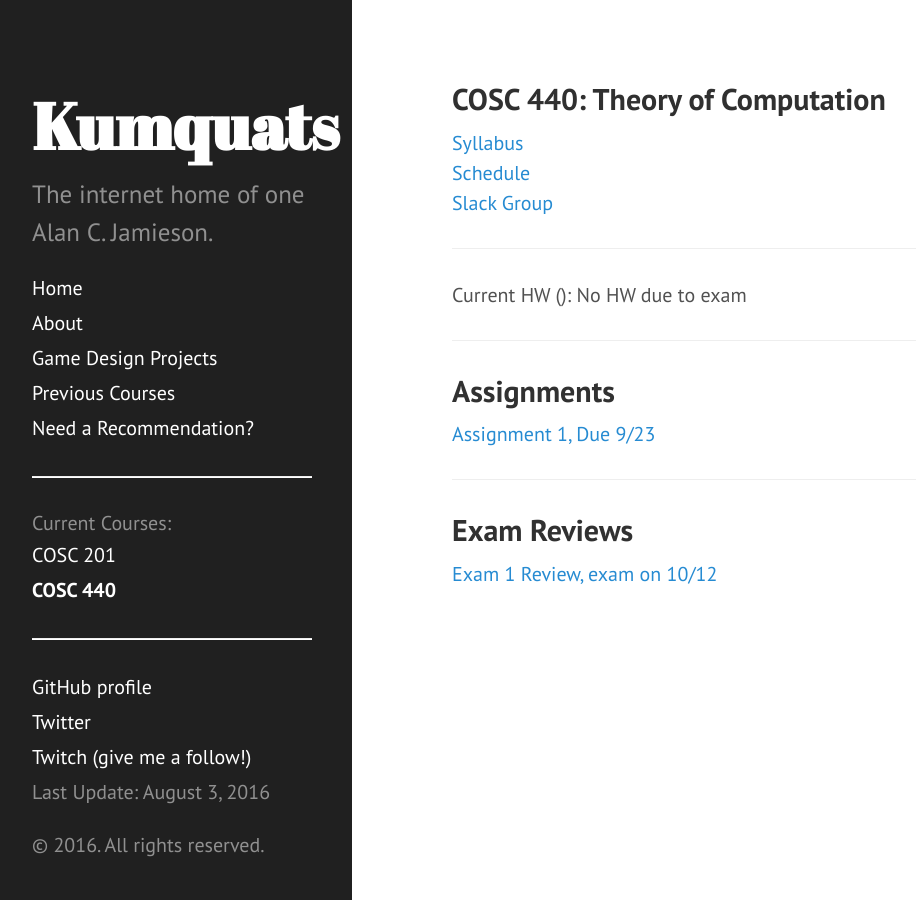
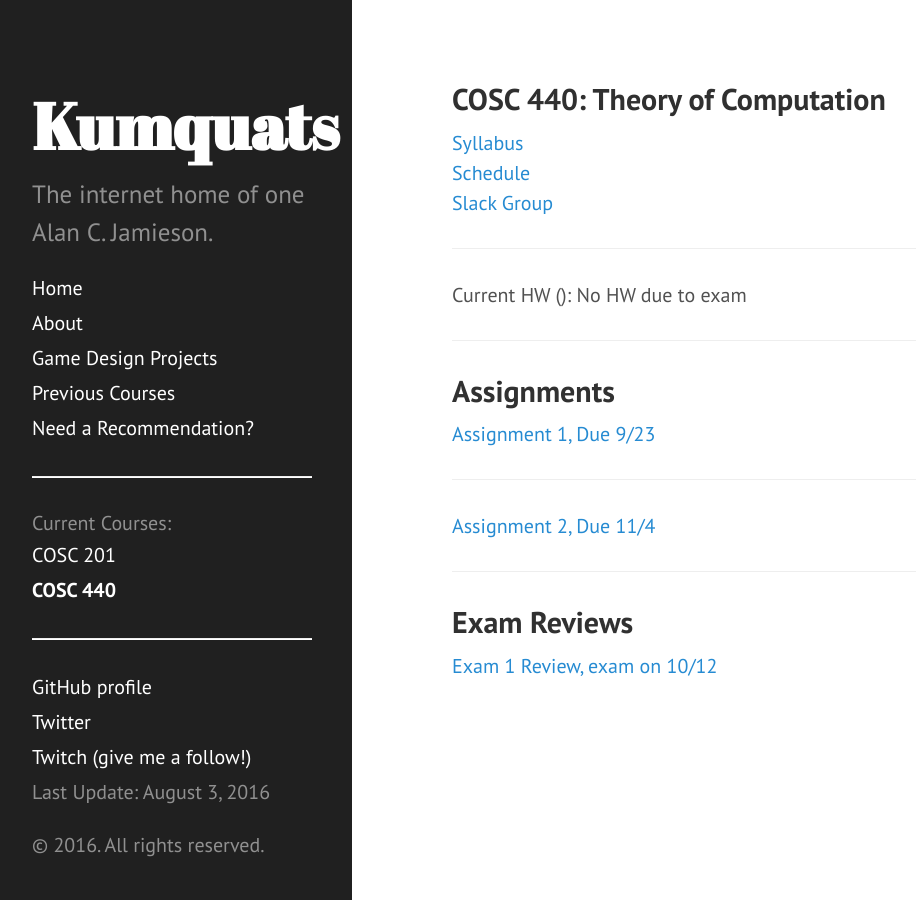
Before and after one commit to ripark/ripark.github.io, a Jekyll site: the page built from f16/cosc440.html, in a window 1280 px wide. Shown: the whole page, without its empty margins (8-924 px from the left). Built offline with Jekyll 4.4.1, drawn with Linux system fonts in a browser that asks for light colours; Markdown is read by kramdown in place of the engine named in the settings.

Commit message:
Dioramas

```diff
--- a/f16/cosc440.html
+++ b/f16/cosc440.html
@@ -15,6 +15,8 @@
 <h2> Assignments </h2>
 <a href="http://ripark.github.io/f16/COSC440Asg1.pdf">Assignment 1, Due 9/23</a>
 <hr>
+<a href="http://ripark.github.io/f16/COSC440Asg2.pdf">Assignment 2, Due 11/4</a>
+<hr>
 <h2> Exam Reviews </h2>
 <a href="http://ripark.github.io/f16/440Exam1Rev.pdf">Exam 1 Review, exam on 10/12</a>
 <br>
```
Also changed, not shown: 1 other file.
